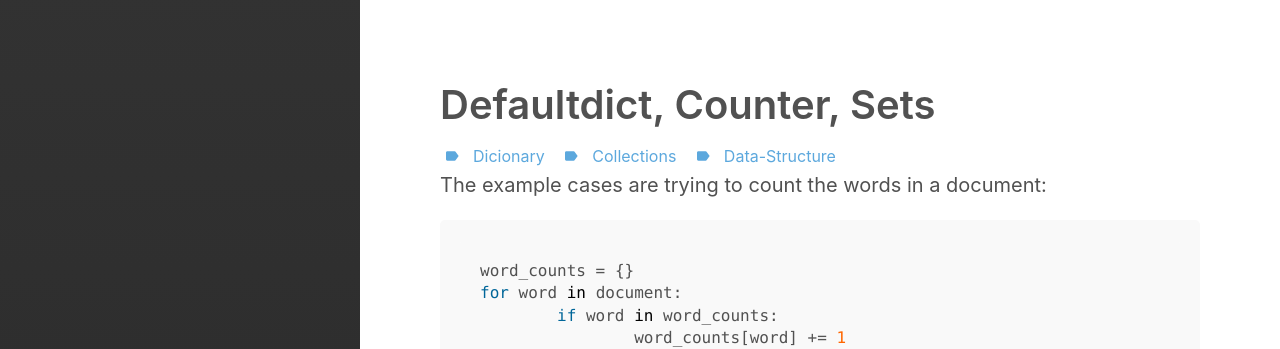
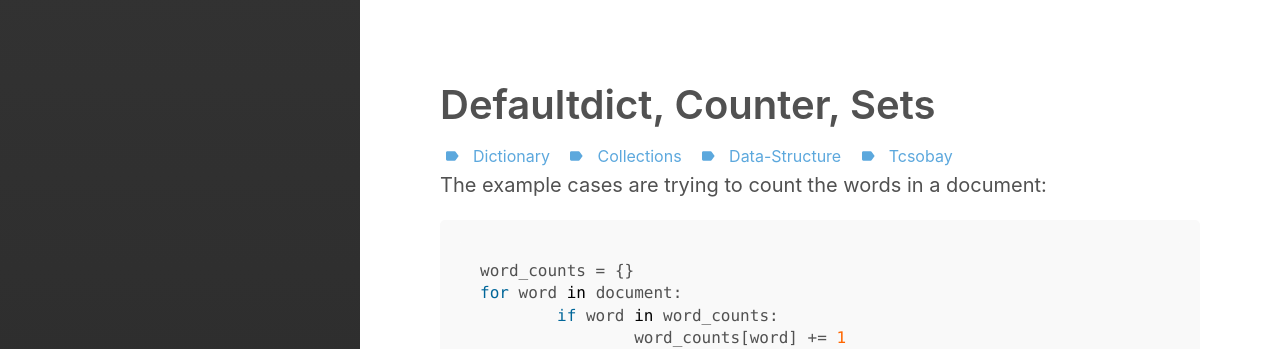
Before and after one commit to tesco-idr/clio, a Jekyll site: the page built from contents/_python/defaultdict.md, in a window 1280 px wide. Shown: the top 349 px of the page. Built offline with Jekyll 4.4.1, drawn with Linux system fonts in a browser that asks for light colours.

Commit message:
tag test

```diff
--- a/contents/_python/defaultdict.md
+++ b/contents/_python/defaultdict.md
@@ -1,7 +1,7 @@
 ---
 layout: page
 title: "Defaultdict, Counter, Sets"
-tags: [dicionary, collections, data-structure]
+tags: [dictionary, collections, data-structure, tcsobay]
 ---
 
 The example cases are trying to count the words in a document:
```
Also changed, not shown: contents/_python/py-placeholder-one.md (+1 -1 lines).
